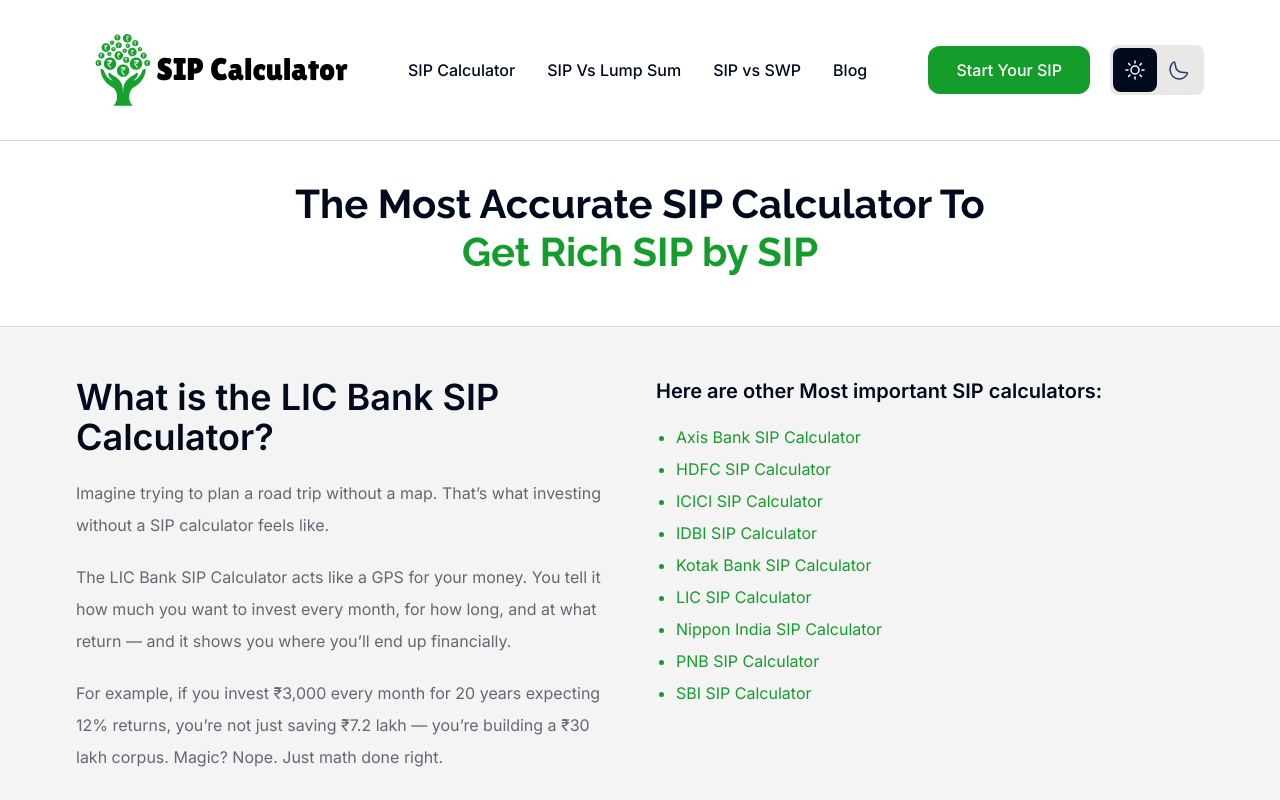
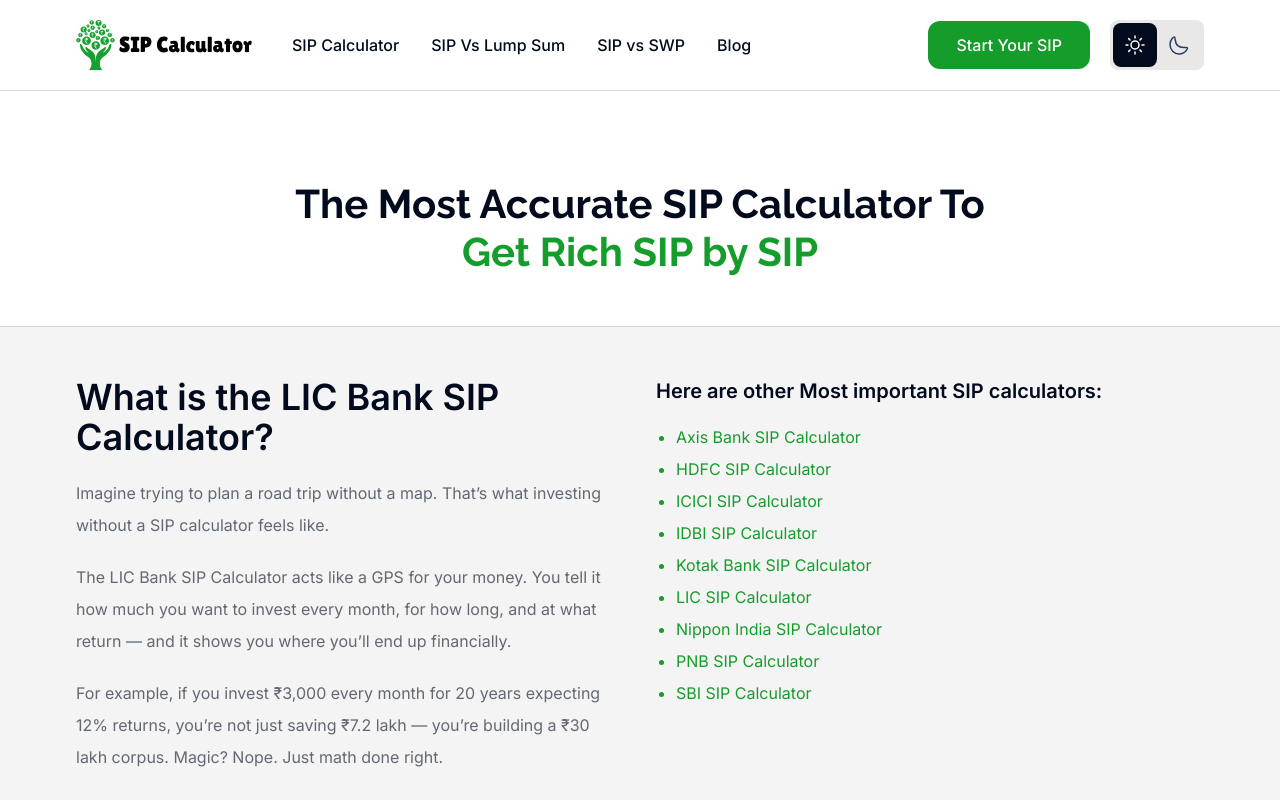
Before and after one commit to Hasan22Murtaza/SIP-Calculator, a Next.js app: page /lic in a window 1280 px wide. Shown: the top 800 px of the page. Built offline with nearby package versions, Linux system fonts and the light colour scheme.

Commit message:
image changes

```diff
--- a/src/app/layout.tsx
+++ b/src/app/layout.tsx
@@ -425,8 +425,8 @@
                       </div>
                     )}
                   </button>
-                  <Link href="/" className="dark:text-white text-black relative z-10  inline-block  lg:mr-8 leading-normal whitespace-nowrap">
-                    {/* <svg
+                  {/* <Link href="/" className="dark:text-white text-black relative z-10  inline-block  lg:mr-8 leading-normal whitespace-nowrap"> */}
+                  {/* <svg
                       className="lg:max-w-max max-w-[140px]  "
                       width={217}
                       height={50}
@@ -479,8 +479,14 @@
                         fill="#159D2C"
                       />
                     </svg> */}
-                    <img src="assets/images/sip-text.svg" alt="logo" />
+                  {/* <img src="assets/images/sip-light.svg" alt="logo" /> */}
+
+                  {/* </Link> */}
+
+                  <Link href="/" className="me-10">
+                    {currentTheme == "Dark" ? <img src="/assets/images/sip-dark.svg" style={{ height: "50px" }} alt="logo" /> : <img src="/assets/images/sip-light.svg" style={{ height: "50px" }} alt="logo" />}
                   </Link>
+
                   {/* <a
                     href="#"
                     className="dark:text-white text-black relative z-10  inline-block  lg:mr-8 leading-normal whitespace-nowrap"
@@ -1514,7 +1520,7 @@
                   <div className="col-span-full lg:col-span-3">
                     <Link
                       href="/"
-                      className="dark:text-white text-black flex justify-center lg:justify-start"
+                      className=""
                     >
                       {/* <svg
                         width={217}
@@ -1568,7 +1574,8 @@
                           fill="#159D2C"
                         />
                       </svg> */}
-                      <img src="assets/images/sip-text.svg" alt="logo" />
+                      {/* <img src="assets/images/sip-text.svg" alt="logo" /> */}
+                      {currentTheme == "Dark" ? <img src="/assets/images/sip-dark.svg" style={{ height: "50px" }} alt="logo" /> : <img src="/assets/images/sip-light.svg" style={{ height: "50px" }} alt="logo" />}
                     </Link>
                     <p className="pt-3 text-base  text-[#434B5B] lg:max-w-md text-center lg:text-left dark:text-[#7B8498] leading-8">
                       The most accurate SIP calculator in the world!
```
Also changed, not shown: public/assets/images/sip-dark.svg (added), public/assets/images/sip-light.svg (added).
